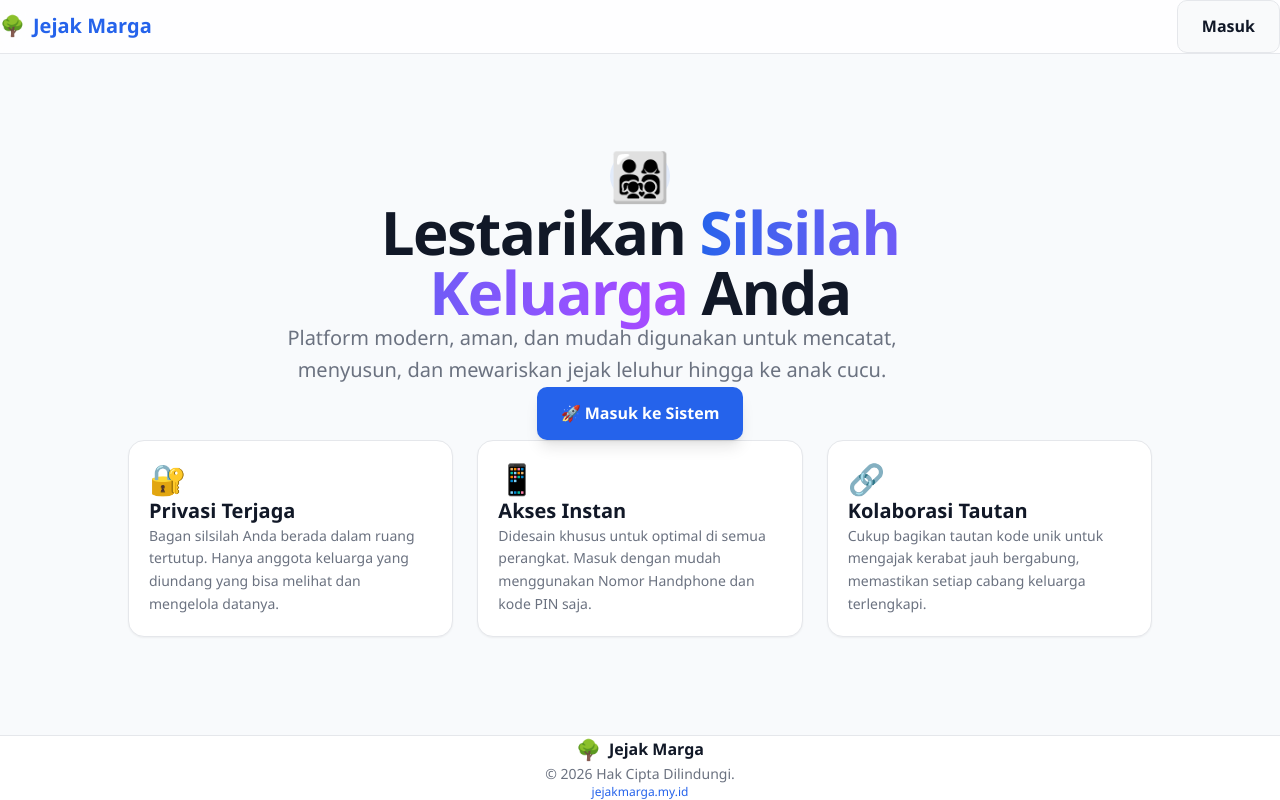
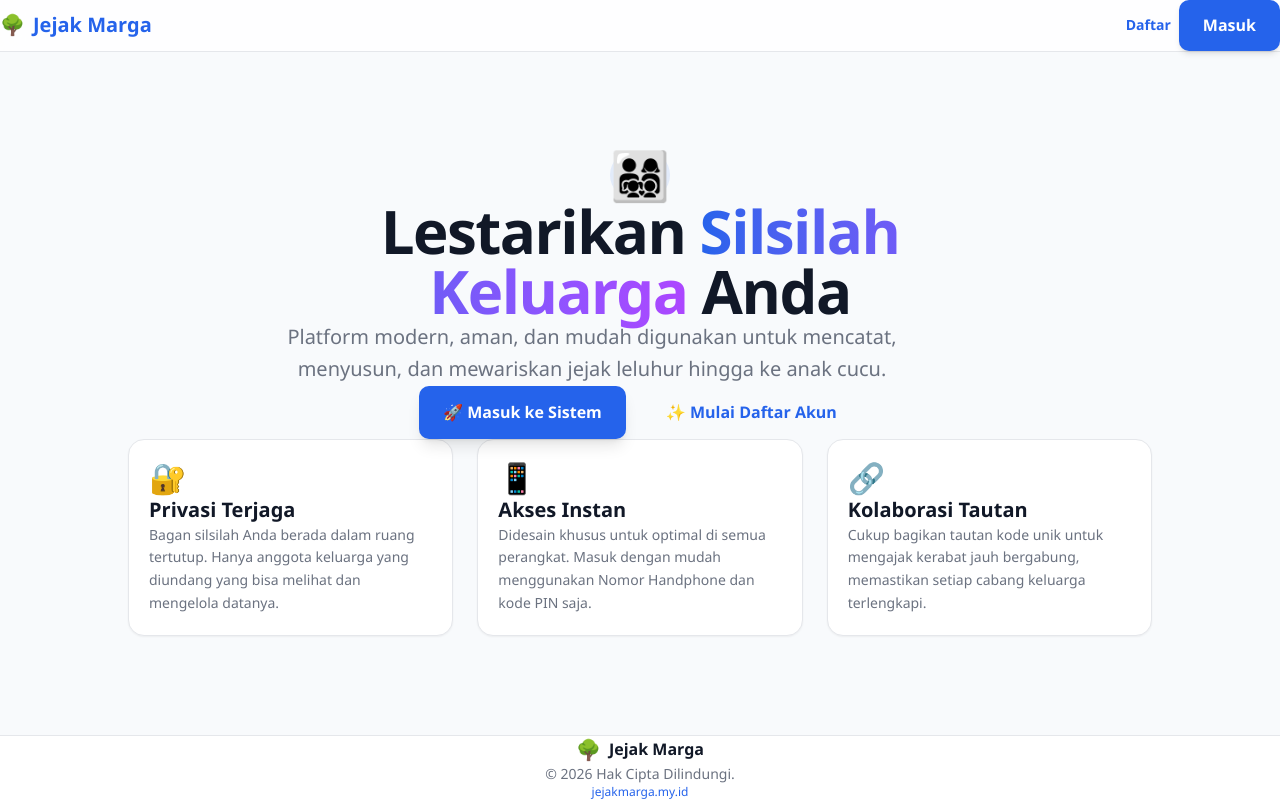
Before and after one commit to jejakmargahub/git01, a Next.js app: page / in a window 1280 px wide. Built offline with nearby package versions, Linux system fonts and the light colour scheme; no server answers.

Commit message:
feat: add registration buttons to landing page

```diff
--- a/src/app/page.tsx
+++ b/src/app/page.tsx
@@ -16,15 +16,20 @@ export default async function Home() {
         <div className="text-xl font-bold text-primary flex items-center gap-2">
           <span>🌳</span> Jejak Marga
         </div>
-        <div>
+        <div className="flex items-center gap-2">
           {session ? (
-            <Link href="/dashboard" className="btn btn-primary text-sm px-4 py-2 rounded-full">
+            <Link href="/dashboard" className="btn btn-primary text-sm px-4 py-2 rounded-full shadow-md">
               Ke Dashboard
             </Link>
           ) : (
-            <Link href="/login" className="btn btn-secondary text-sm px-4 py-2 rounded-full">
-              Masuk
-            </Link>
+            <>
+              <Link href="/register" className="hidden sm:block text-sm font-semibold text-primary hover:text-primary/80 transition-colors mr-2">
+                Daftar
+              </Link>
+              <Link href="/login" className="btn btn-primary text-sm px-5 py-2 rounded-full shadow-md border-2 border-primary">
+                Masuk
+              </Link>
+            </>
           )}
         </div>
       </header>
@@ -47,10 +52,18 @@ export default async function Home() {
           <div className="flex flex-col sm:flex-row gap-4 justify-center pt-8">
             <Link
               href={session ? "/dashboard" : "/login"}
-              className="btn btn-primary text-lg px-8 py-4 shadow-lg hover:shadow-xl transition-all hover:-translate-y-1 w-full sm:w-auto rounded-xl"
+              className="btn btn-primary text-lg px-8 py-4 shadow-lg hover:shadow-xl transition-all hover:-translate-y-1 w-full sm:w-auto rounded-xl flex items-center justify-center gap-2"
             >
               {session ? "Buka Dasbor Saya" : "🚀 Masuk ke Sistem"}
             </Link>
+            {!session && (
+              <Link
+                href="/register"
+                className="btn text-lg px-8 py-4 border-2 border-primary text-primary hover:bg-primary/5 transition-all hover:-translate-y-1 w-full sm:w-auto rounded-xl flex items-center justify-center gap-2 font-bold"
+              >
+                ✨ Mulai Daftar Akun
+              </Link>
+            )}
           </div>
         </div>
 
```
